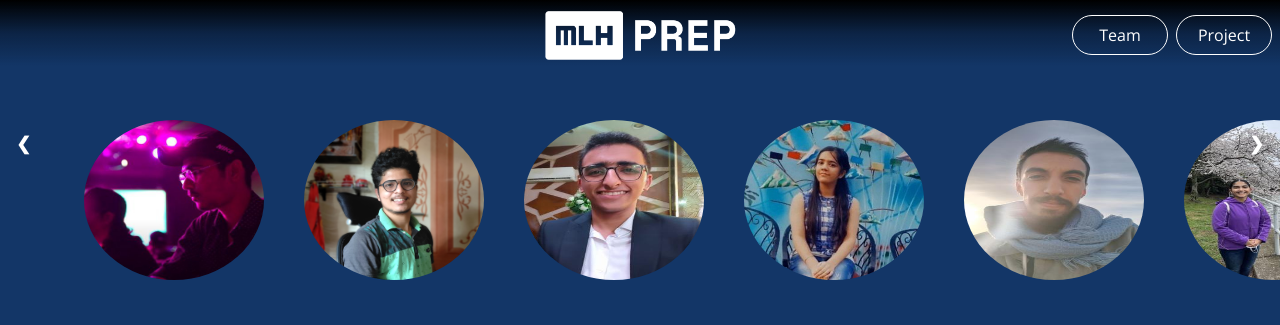
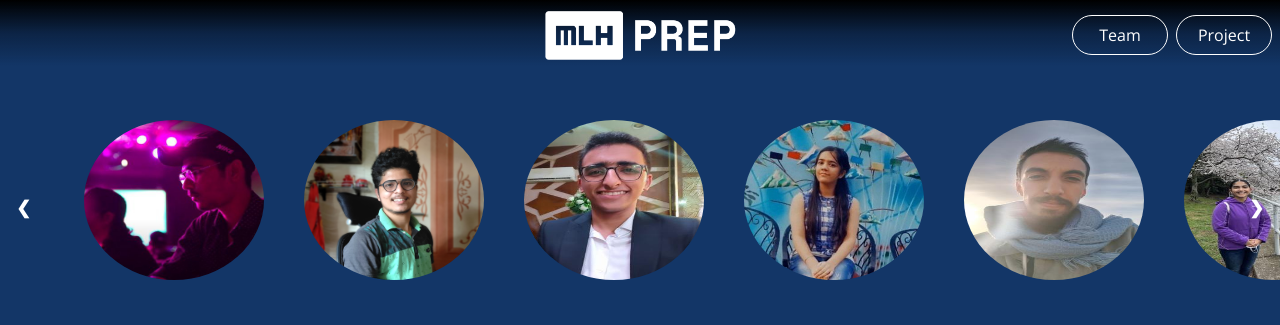
Before and after one commit to MLH-Fellowship/prep-portfolio-22.OCT.PREP.2, a Jekyll site: the page built from index.html, in a window 1280 px wide. Shown: the top 325 px of the page. Built offline with Jekyll 4.4.1, drawn with Linux system fonts in a browser that asks for light colours; nearby versions of some CDN libraries.

Commit message:
Update profile.scss

```diff
--- a/_sass/profile.scss
+++ b/_sass/profile.scss
@@ -40,7 +40,7 @@
     .next {
         cursor: pointer;
         position: absolute;
-        margin-top:-21rem !important;
+        margin-top:-17rem !important;
         width: auto;
         padding: 16px;
         color: white;
```
